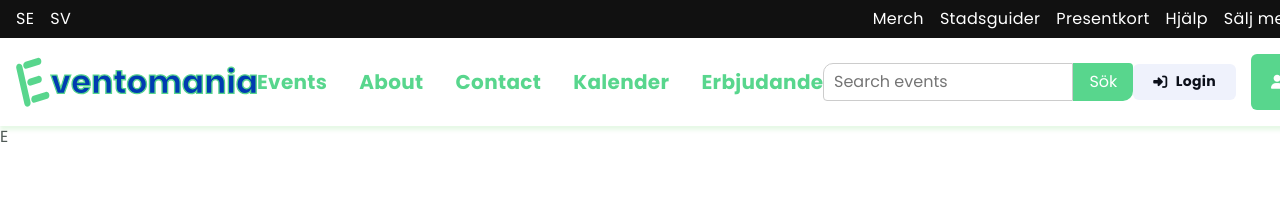
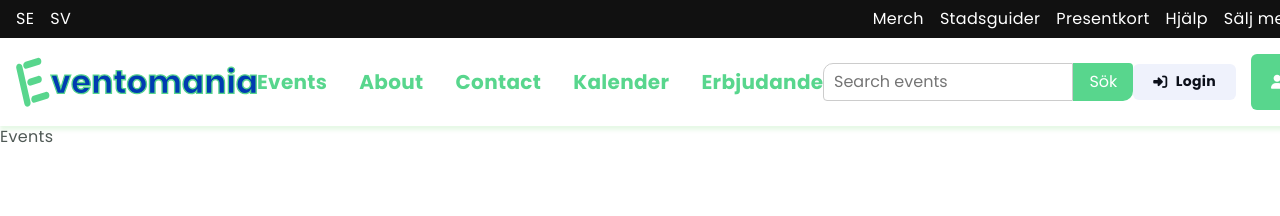
Before and after one commit to eventomaniaOrganization/eventomania-frontend, a React (Vite) app: page /Events in a window 1280 px wide. Shown: the top 216 px of the page. Built offline with nearby package versions, Linux system fonts and the light colour scheme.

Commit message:
events started

```diff
--- a/src/pages/Events.jsx
+++ b/src/pages/Events.jsx
@@ -1,7 +1,7 @@
 function Events() {
     return (
       <div>
-        <p>E</p>
+        <p>Events</p>
       </div>
     );
   }
```
